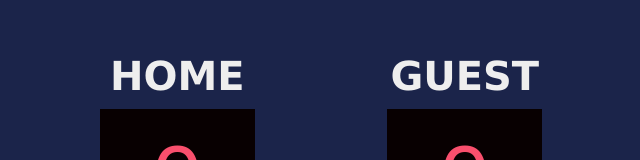
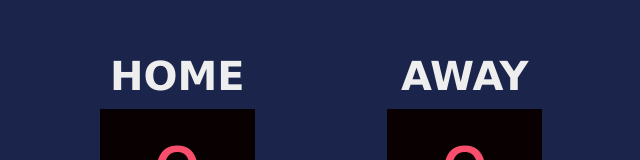
Before and after one commit to C0derH/basketball-scoreboard, a plain HTML site: page index.html in a window 1280 px wide. Shown: the part 219-379 px from the top of the page, without its empty margins (319-959 px from the left). Drawn offline with nearby package versions, Linux system fonts and the light colour scheme; a web font is replaced by a local one.

Commit message:
Changed GUEST header to AWAY.

```diff
--- a/index.html
+++ b/index.html
@@ -19,7 +19,7 @@
                 </div>
             </div>
             <div class="scoreboard">
-                <h3 class="scoreboard-title">GUEST</h3>
+                <h3 class="scoreboard-title">AWAY</h3>
                 <div class="scoreboard-score" id="guest-score"></div>
                 <div class="scoreboard-buttons">
                     <button onclick = "add1ToGuest()" class="btn">+1</button>
```
